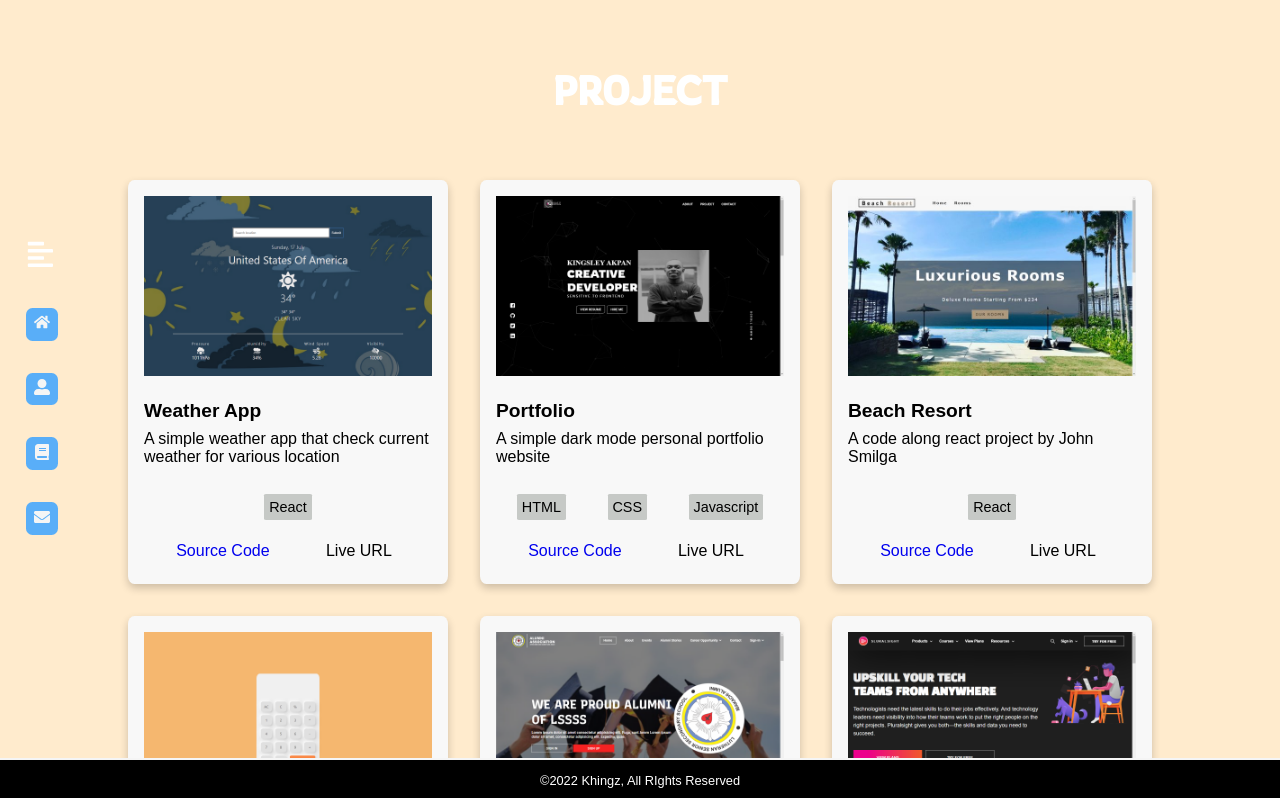
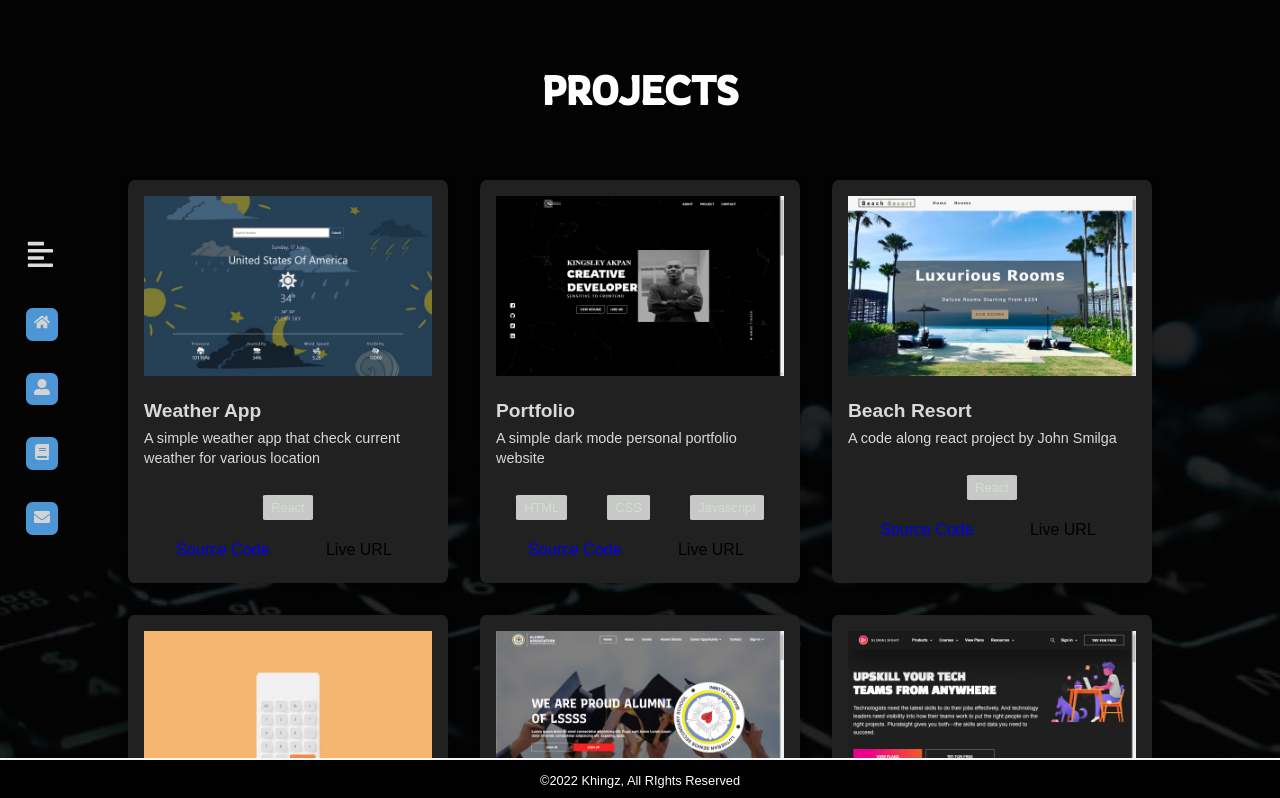
Before and after one commit to Khingz/port-web, a React (Create React App) app: page /portfolio in a window 1280 px wide. Shown: the top 798 px of the page. Built offline with nearby package versions, Linux system fonts and the light colour scheme; a web font is replaced by a local one.

Commit message:
background image added

```diff
--- a/src/Pages/About.css
+++ b/src/Pages/About.css
@@ -1,6 +1,5 @@
 .about-container {
-    color: whitesmoke;
-    background: rgb(49, 49, 49);
+    color: rgb(250, 250, 250);
     width: 100%;
     min-height: 100vh;
     display: flex;
@@ -8,14 +7,7 @@
     justify-content: center;
     align-items: center;
     padding-bottom: 1rem;
-
-}
-
-.about-container > h2 {
-    padding-bottom: 2rem;
-    font-size: 2.5rem;
-    font-family: 'Rowdies', cursive;
-    color: white;
+    background-color: rgba(0, 0, 0, 0.7);
 }
 
 .about {
@@ -24,6 +16,24 @@
     height: auto;
     display: flex;
     align-items: center;
+    opacity: 0;
+    animation-name: container;
+    animation-duration: 2s;
+    animation-fill-mode: forwards;
+    animation-delay: 1s;
+}
+
+@keyframes container {
+    0%{opacity: 0;}
+    100%{opacity: 1;}
+}
+
+
+.about-container > h2 {
+    padding-bottom: 2rem;
+    font-size: 2.5rem;
+    font-family: 'Rowdies', cursive;
+    color: white;
 }
 
 .about div {
--- a/src/Pages/Contact.css
+++ b/src/Pages/Contact.css
@@ -1,16 +1,15 @@
 .contact-container {
-    color: black;
-    background: rgb(46, 46, 45);
     width: 100%;
     min-height: 100vh;
     display: flex;
     flex-direction: column;
     justify-content: center;
     align-items: center;
+    background-color: rgba(0, 0, 0, 0.7);
+    color: rgb(250, 250, 250);
 }
 
 .contact-container h2 {
-    color: white;
     font-family: 'Rowdies', cursive;
     font-size: 2.5rem;
 }
@@ -31,6 +30,16 @@
     position: relative;
     height: auto;
     margin: 0 auto;
+    opacity: 0;
+    animation-name: contact;
+    animation-duration: 2s;
+    animation-fill-mode: forwards;
+    animation-delay: 1s;
+}
+
+@keyframes contact {
+    0%{opacity: 0;}
+    100%{opacity: 1;}
 }
 
 .contact ul {
@@ -39,10 +48,10 @@
 
 .contact ul li {
 background-color: #1e1f22;
-color: white;
 margin-bottom: 20px;
 width: 50%;
 padding: 20px;
+border-radius: 20px;
 }
 
 .contact ul li:nth-child(2) {
--- a/src/Pages/Contact.jsx
+++ b/src/Pages/Contact.jsx
@@ -6,7 +6,7 @@ import { motion } from 'framer-motion'
 
 const contact = () => {
   return (
-    <motion.div className='contact-container'  initial={{scaleX: 0}} animate={{scaleX: 1}} exit={{scaleX: 0}} transition={{duration: 0.8}}>
+    <motion.div className='contact-container'  initial={{scaleY: 0}} animate={{scaleY: 1}} exit={{scaleY: 0}} transition={{duration: 0.8}}>
       <h2>CONTACT</h2>
       <div className="contact">
       <ul>
--- a/src/Pages/Home.css
+++ b/src/Pages/Home.css
@@ -2,15 +2,13 @@
 .home {
     width: 100%;
     height: 100vh;
-    color: whitesmoke;
-    /* background: url('../assets/img/bg-5.jpg'); */
-    background: #000;
     background-size: cover;
     background-position: center;
+    background-color: rgba(0, 0, 0, 0.7);
+    color: rgb(250, 250, 250);
 }
 
 .home-grey-bg {
-    background-color: rgba(64, 64, 64, 0.4);
     width: 100%;
     height: 100vh;
 }
--- a/src/Pages/Portfolio.css
+++ b/src/Pages/Portfolio.css
@@ -1,8 +1,7 @@
 @import url('https://fonts.googleapis.com/css2?family=Sacramento&display=swap');
 
 .portfolio-container {
-    color: black;
-    background: blanchedalmond;
+    color: rgb(217, 217, 217);
     width: 100%;
     min-height: 100vh;
     display: flex;
@@ -11,6 +10,7 @@
     align-items: center;
     overflow-y: hidden;
     box-sizing: border-box;
+    background-color: rgba(0, 0, 0, 0.7);
 }
 
 .portfolio-container > h2 {
@@ -21,9 +21,22 @@
     color: white;
 }
 
+.portfolio {
+    opacity: 0;
+    animation-name: portfolio;
+    animation-duration: 2s;
+    animation-fill-mode: forwards;
+    animation-delay: 1s;
+}
+
+
+@keyframes portfolio {
+    0%{opacity: 0;}
+    100%{opacity: 1;}
+}
+
 
 .project-container {
-    /* background-color: black; */
     max-width: 80vw;
     display: grid;
     grid-template-columns: 1fr 1fr 1fr;
@@ -37,7 +50,7 @@
     text-align: left;
     box-shadow: 0 4px 8px 0 rgba(0,0,0,0.2);
     transition: 0.7s;
-    background-color: rgb(248, 248, 248);
+    background-color: rgb(33, 33, 33);
     cursor: pointer;
     border-radius: 2%;
     padding: 1rem;
@@ -60,6 +73,9 @@
 
 .project-card .card-body .desc {
     margin-bottom: .9rem;
+    font-size: 0.9rem;
+    font-weight: lighter;
+    line-height: 20px;
 }
 
 .card-body .tools-used {
@@ -70,8 +86,9 @@
 .card-body .tools-used p {
     font-size: .9rem;
     background-color: rgb(198, 201, 198);
-    padding: .3rem;
+    padding: .3rem .5rem;
     border-radius: 5%;
+    font-size: .8rem;
 }
 
 .card-footer {
--- a/src/Pages/Portfolio.jsx
+++ b/src/Pages/Portfolio.jsx
@@ -8,8 +8,8 @@ import { motion } from 'framer-motion'
 const Portfolio = () => {
   return (
     <motion.div className='portfolio-container' initial={{scaleX: 0}} animate={{scaleX: 1}} exit={{scaleX: 0}}  transition={{duration: 0.8}}>
-      <h2>PROJECT</h2>
-      <div className="portfolio container">
+      <h2>PROJECTS</h2>
+      <div className="portfolio">
         <div className="project-container">
           {projectsData.map((project, index) => {
             return (
--- a/src/component/AnimateRoute.js
+++ b/src/component/AnimateRoute.js
@@ -10,7 +10,7 @@ const AnimateRoute = () => {
     // use location for animation purpose(motion.framer)
     const location = useLocation()
   return (
-    <Routes>
+    <Routes location={location} key={location.pathname}>
         <Route path='/' element={<Home />} />
         <Route path='/about' element={<About />} />
         <Route path='/contact' element={<Contact />} />
--- a/src/component/sidenav.css
+++ b/src/component/sidenav.css
@@ -8,6 +8,16 @@
     width: 10px;
     transition: 0.5s ease-in;
     z-index: 2;
+    opacity: 0;
+    animation-name: sidenav;
+    animation-duration: 3s;
+    animation-fill-mode: forwards;
+    animation-delay: 4s;
+}
+
+@keyframes sidenav {
+    0%{opacity: 0;}
+    100%{opacity: 1;}
 }
 
 .toggle {
--- a/src/index.css
+++ b/src/index.css
@@ -22,6 +22,7 @@ a {
 
 /* App styling */
 .landing-container {
+  background: url('./assets/img/background.jpg');
   background-position: center;
   background-size: cover;
   position: relative;
@@ -29,4 +30,5 @@ a {
 
 .bg-container {
   position: relative;
+  background-color: rgba(0, 0, 0, 0.5);
 }
```
Also changed, not shown: src/assets/img/background.jpg (added).
